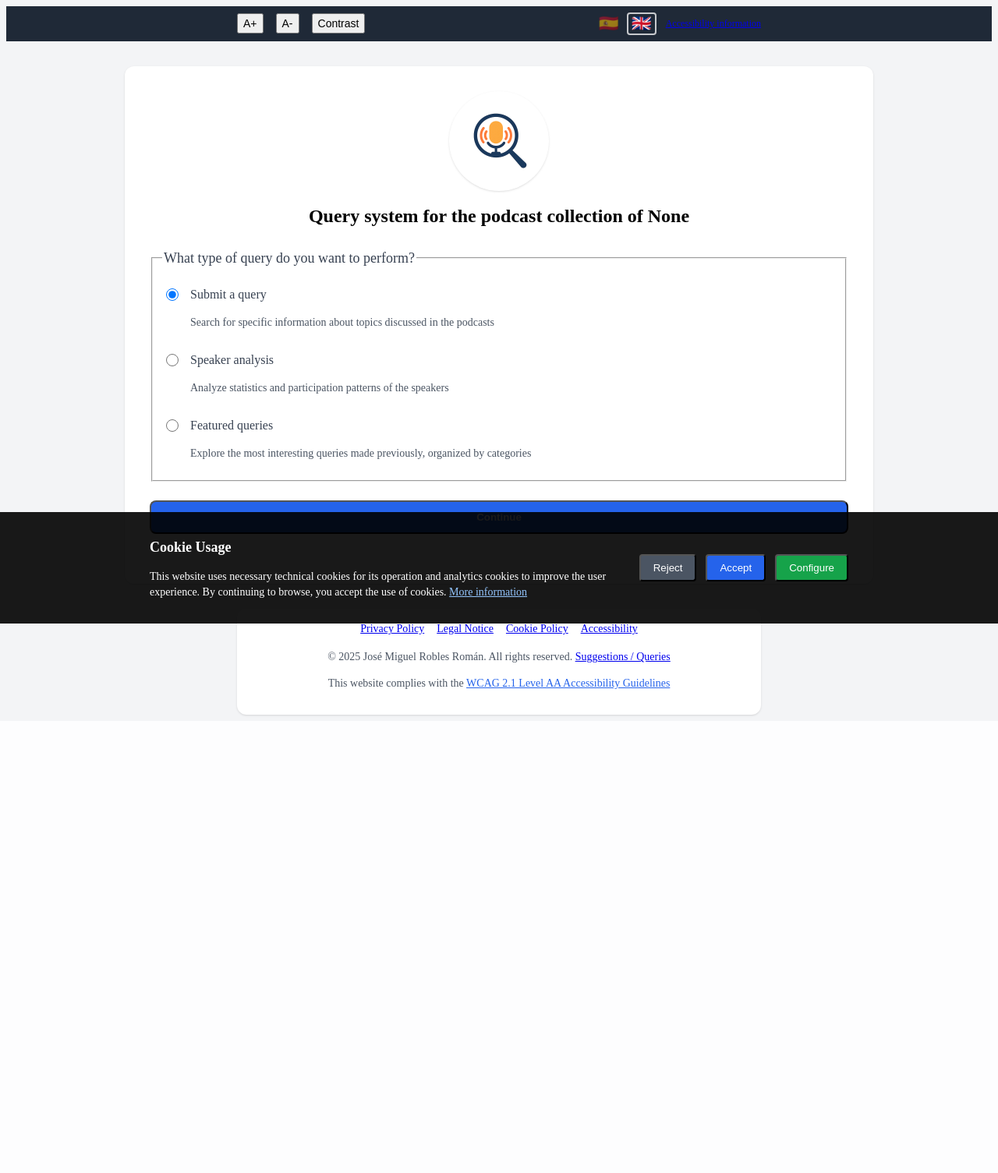
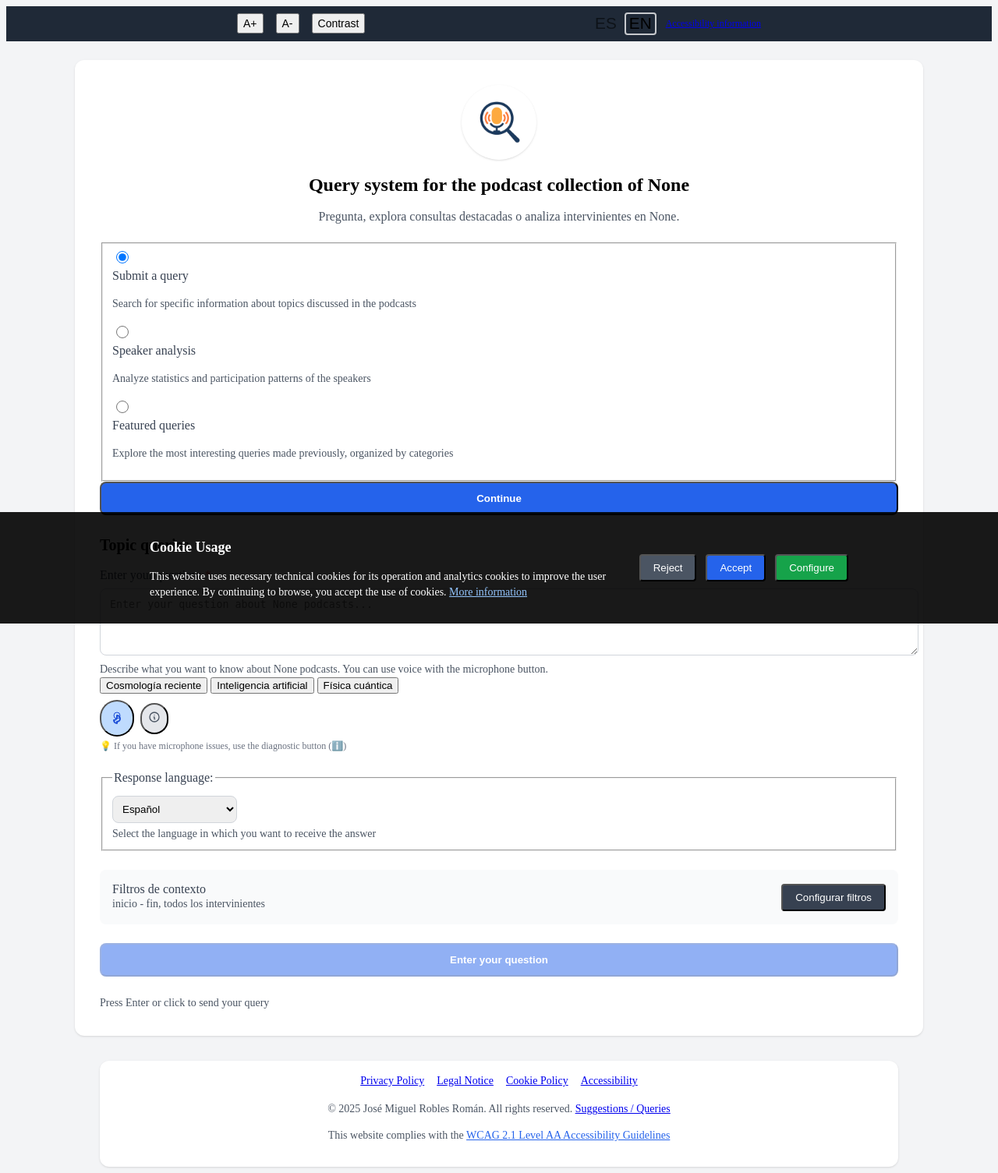
Before and after one commit to pulijon/Sttcast, a FastAPI app: page / in a window 1280 px wide. Shown: the whole page at 78% size. Before the commit the page ends 920 px from the top, so only its background shows below. Run offline with FastAPI, Linux system fonts and the light colour scheme; data that the repository does not hold is empty; parts of the project's set-up code (start-up, migrations or seed data) failed here and were passed over; some libraries are stand-ins or nearby versions.

Commit message:
feat(rag-client): update index template and client scripts

```diff
--- a/rag/client/static/js/client_rag.js
+++ b/rag/client/static/js/client_rag.js
@@ -30,6 +30,10 @@
         const contextFilterSpeakers = document.getElementById('contextFilterSpeakers');
         const contextFiltersSummary = document.getElementById('contextFiltersSummary');
         const contextFiltersError = document.getElementById('contextFiltersError');
+        const exampleQueryButtons = document.querySelectorAll('.example-query');
+        const loadingStatusPanel = document.getElementById('loadingStatusPanel');
+        const loadingStepLabel = document.getElementById('loadingStepLabel');
+        const loadingStepDetail = document.getElementById('loadingStepDetail');
 
         // Variables para navegación entre formularios
         const queryTypeSelection = document.getElementById('queryTypeSelection');
@@ -92,6 +96,7 @@
         let fontSize = 16;
         let highContrast = false;
         let countdownInterval = null; // Intervalo para la cuenta atrás del loading
+        let loadingMessageInterval = null;
 
         // Control de estado del botón de envío y prevención de consultas duplicadas
         let initialQuestionValue = '';  // Valor inicial o desde consulta guardada
@@ -108,6 +113,24 @@
             speakers: ['todos']
         };
         let contextFiltersApplied = false;
+        const loadingSteps = [
+            {
+                label: 'Preparando la consulta',
+                detail: 'Calculando el significado de la pregunta.'
+            },
+            {
+                label: 'Buscando contexto',
+                detail: 'Localizando fragmentos relevantes en la colección.'
+            },
+            {
+                label: 'Generando respuesta',
+                detail: 'Componiendo una respuesta con referencias verificables.'
+            },
+            {
+                label: 'Revisando resultados',
+                detail: 'Preparando enlaces, tiempos y consultas relacionadas.'
+            }
+        ];
 
         // Variables para la sección de votación
         const voteSection = document.getElementById('voteSection');
@@ -174,6 +197,26 @@
             const speakers = contextFilters.speakers || ['todos'];
             const speakerText = speakers.includes('todos') ? 'todos los intervinientes' : speakers.join(', ');
             contextFiltersSummary.textContent = `${from || 'inicio'} - ${to || 'fin'}, ${speakerText}`;
+        }
+
+        function showMode(mode) {
+            queryTypeSelection.classList.remove('hidden');
+            topicsForm.classList.toggle('hidden', mode !== 'topics');
+            speakersForm.classList.toggle('hidden', mode !== 'speakers');
+            faqSection.classList.toggle('hidden', mode !== 'faq');
+
+            const selected = document.querySelector(`input[name="queryType"][value="${mode}"]`);
+            if (selected) {
+                selected.checked = true;
+            }
+
+            if (mode === 'topics') {
+                questionInput.focus();
+            } else if (mode === 'speakers') {
+                startDateInput.focus();
+            } else if (mode === 'faq') {
+                loadFaq();
+            }
         }
 
         function populateSpeakerOptions(speakers, selectedSpeakers = ['todos']) {
@@ -249,6 +292,18 @@
             }
 
             updateSubmitButtonState();
+        });
+
+        exampleQueryButtons.forEach(button => {
+            button.addEventListener('click', () => {
+                questionInput.value = button.dataset.question || button.textContent.trim();
+                questionHasChanged = questionInput.value !== initialQuestionValue;
+                if (showingSimilarQueries) {
+                    hideSimilarQueries();
+                }
+                updateSubmitButtonState();
+                questionInput.focus();
+            });
         });
 
         if (openContextFiltersBtn && contextFiltersDialog) {
@@ -590,18 +645,10 @@
                 return;
             }
 
-            // Ocultar sección de selección
-            queryTypeSelection.classList.add('hidden');
-
             if (selectedType.value === 'topics') {
-                // Mostrar formulario de consultas por temas y reiniciar estado
-                topicsForm.classList.remove('hidden');
-                resetQuestionState('');
-                questionInput.focus();
-                } else if (selectedType.value === 'speakers') {
-                // Mostrar formulario de análisis de intervinientes
-                speakersForm.classList.remove('hidden');
-                startDateInput.focus();
+                showMode('topics');
+            } else if (selectedType.value === 'speakers') {
+                showMode('speakers');
 
                 // Establecer fechas por defecto (último mes)
                 const today = new Date();
@@ -611,10 +658,14 @@
                 startDateInput.value = lastMonth.toISOString().split('T')[0];
                 endDateInput.value = today.toISOString().split('T')[0];
             } else if (selectedType.value === 'faq') {
-                // Mostrar sección de consultas destacadas (FAQ)
-                faqSection.classList.remove('hidden');
-                loadFaq();
-            }
+                showMode('faq');
+            }
+        });
+
+        document.querySelectorAll('input[name="queryType"]').forEach(input => {
+            input.addEventListener('change', () => {
+                queryTypeForm.dispatchEvent(new Event('submit', { cancelable: true }));
+            });
         });
 
         // ===== CARGAR CONSULTA GUARDADA SI EXISTE =====
@@ -672,8 +723,7 @@
 
         // Botones de volver atrás
         backToSelection.addEventListener('click', () => {
-            topicsForm.classList.add('hidden');
-            queryTypeSelection.classList.remove('hidden');
+            showMode('topics');
             // Limpiar formulario de temas y reiniciar estado
             resetQuestionState('');
             resultsSection.classList.add('hidden');
@@ -682,8 +732,7 @@
         });
 
         backToSelectionSpeakers.addEventListener('click', () => {
-            speakersForm.classList.add('hidden');
-            queryTypeSelection.classList.remove('hidden');
+            showMode('topics');
             // Limpiar formulario de intervinientes
             speakersAnalysisForm.reset();
             chartsSection.classList.add('hidden');
@@ -695,8 +744,7 @@
 
         // Botón de volver desde FAQ
         backToSelectionFaq.addEventListener('click', () => {
-            faqSection.classList.add('hidden');
-            queryTypeSelection.classList.remove('hidden');
+            showMode('topics');
             // Limpiar contenido FAQ
             faqCategories.innerHTML = '';
             faqUncategorizedList.innerHTML = '';
@@ -1229,14 +1277,25 @@ if ('webkitSpeechRecognition' in window || 'SpeechRecognition' in window) {
         submitBtn.disabled = loading;
         if (loading) {
             let countdown = 59;
+            let loadingStepIndex = 0;
             // Mantener el spinner visible pero ajustar el texto para que sea más claro
             loadingSpinner.classList.remove('hidden');
             submitText.textContent = t('submit.querying', { countdown: countdown });
             submitBtn.setAttribute('aria-busy', 'true');
+            if (loadingStatusPanel) {
+                loadingStatusPanel.classList.remove('hidden');
+            }
+            if (loadingStepLabel && loadingStepDetail) {
+                loadingStepLabel.textContent = loadingSteps[0].label;
+                loadingStepDetail.textContent = loadingSteps[0].detail;
+            }
 
             // Limpiar cualquier intervalo anterior
             if (countdownInterval) {
                 clearInterval(countdownInterval);
+            }
+            if (loadingMessageInterval) {
+                clearInterval(loadingMessageInterval);
             }
 
             // Iniciar cuenta atrás
@@ -1251,15 +1310,34 @@ if ('webkitSpeechRecognition' in window || 'SpeechRecognition' in window) {
                     countdownInterval = null;
                 }
             }, 1000);
+
+            loadingMessageInterval = setInterval(() => {
+                loadingStepIndex = Math.min(loadingStepIndex + 1, loadingSteps.length - 1);
+                if (loadingStepLabel && loadingStepDetail) {
+                    loadingStepLabel.textContent = loadingSteps[loadingStepIndex].label;
+                    loadingStepDetail.textContent = loadingSteps[loadingStepIndex].detail;
+                }
+                if (loadingStepIndex === loadingSteps.length - 1 && loadingMessageInterval) {
+                    clearInterval(loadingMessageInterval);
+                    loadingMessageInterval = null;
+                }
+            }, 9000);
         } else {
             submitText.textContent = t('submit.submit');
             loadingSpinner.classList.add('hidden');
             submitBtn.setAttribute('aria-busy', 'false');
+            if (loadingStatusPanel) {
+                loadingStatusPanel.classList.add('hidden');
+            }
 
             // Limpiar el intervalo cuando se detiene la carga
             if (countdownInterval) {
                 clearInterval(countdownInterval);
                 countdownInterval = null;
+            }
+            if (loadingMessageInterval) {
+                clearInterval(loadingMessageInterval);
+                loadingMessageInterval = null;
             }
         }
     }
--- a/rag/client/templates/index.html
+++ b/rag/client/templates/index.html
@@ -9,6 +9,9 @@
     <meta name="description" content="Realiza consultas inteligentes en la colección de podcasts de {{ podcast_name }}. Busca información específica con referencias y timestamps.">
     <meta name="author" content="José Miguel Robles Román">
     <meta name="robots" content="index, follow">
+    <link rel="preconnect" href="https://fonts.googleapis.com">
+    <link rel="preconnect" href="https://fonts.gstatic.com" crossorigin>
+    <link href="https://fonts.googleapis.com/css2?family=Sora:wght@500;700;800&family=Source+Sans+3:wght@400;500;600;700&display=swap" rel="stylesheet">
 
     <script src="https://cdn.tailwindcss.com"></script>
     <script>
@@ -69,7 +72,7 @@
     </div>
 
     <!-- Controles de accesibilidad -->
-    <div class="w-full bg-gray-800 text-white py-2">
+    <div class="a11y-toolbar w-full bg-gray-800 text-white py-2">
         <div class="max-w-2xl mx-auto flex justify-between items-center px-4">
             <div class="flex gap-4">
                 <button id="increaseFontSize" class="text-sm hover:text-blue-300 focus:outline-none focus:ring-1 focus:ring-white"
@@ -89,12 +92,18 @@
                 <!-- Selector de idioma de la interfaz -->
                 <div class="flex gap-1" role="group" aria-label="Interface language">
                     <button class="lang-btn" data-lang="es"
-                            title="Español" aria-label="Cambiar idioma a español" aria-pressed="true">🇪🇸</button>
+                            title="Español" aria-label="Cambiar idioma a español" aria-pressed="true">
+                        <span class="lang-flag-symbol" aria-hidden="true"></span>
+                        <span class="lang-btn-label">ES</span>
+                    </button>
                     <button class="lang-btn" data-lang="en"
-                            title="English" aria-label="Change language to English" aria-pressed="false">🇬🇧</button>
+                            title="English" aria-label="Change language to English" aria-pressed="false">
+                        <span class="lang-flag-symbol" aria-hidden="true"></span>
+                        <span class="lang-btn-label">EN</span>
+                    </button>
                 </div>
                 <div class="text-xs">
-                    <a href="#" onclick="showAccessibilityInfo()" class="hover:text-blue-300 focus:outline-none focus:ring-1 focus:ring-white"
+                    <a href="#" onclick="showAccessibilityInfo()" class="accessibility-info-link hover:text-blue-200 focus:outline-none focus:ring-1 focus:ring-white"
                        data-i18n="a11y.infoLink">
                         Información de accesibilidad
                     </a>
@@ -103,24 +112,25 @@
         </div>
     </div>
 
-    <main class="w-full max-w-4xl mt-8 bg-white rounded-xl shadow p-8" id="main-content">
+    <main class="app-shell w-full max-w-5xl mt-6 bg-white rounded-xl shadow p-8" id="main-content">
 
         <!-- Logo/PNG antes del título -->
-        <div class="flex justify-center mb-4">
+        <div class="flex justify-center mb-3">
             <img src="{{ base_path }}/static/images/sttcast-logo.png"
                 alt="Sttcast logo"
-                class="h-32 w-32 rounded-full shadow"
+                class="h-24 w-24 rounded-full shadow"
                 loading="lazy">
         </div>
-        <h1 class="text-2xl font-bold mb-6 text-center" data-i18n="main.title">Sistema de consultas en la colección de podcasts de {{ podcast_name }}</h1>
+        <h1 class="text-2xl font-bold mb-2 text-center" data-i18n="main.title">Sistema de consultas en la colección de podcasts de {{ podcast_name }}</h1>
+        <p class="app-subtitle text-center text-gray-600 mb-6">Pregunta, explora consultas destacadas o analiza intervinientes en {{ podcast_name }}.</p>
 
         <!-- Formulario de selección inicial -->
-        <section id="queryTypeSelection" class="mb-8">
-            <form id="queryTypeForm" class="space-y-6" role="form" aria-label="Selección del tipo de consulta">
+        <section id="queryTypeSelection" class="mb-6">
+            <form id="queryTypeForm" class="quick-actions" role="form" aria-label="Selección del tipo de consulta">
                 <fieldset>
-                    <legend class="text-lg font-medium text-gray-700 mb-4" data-i18n="queryType.legend">¿Qué tipo de consulta deseas realizar?</legend>
-                    <div class="space-y-3">
-                        <label class="flex items-start space-x-3 cursor-pointer">
+                    <legend class="sr-only" data-i18n="queryType.legend">¿Qué tipo de consulta deseas realizar?</legend>
+                    <div class="quick-action-grid">
+                        <label class="quick-action-card">
                             <input type="radio" name="queryType" value="topics" checked
                                    class="mt-1 h-4 w-4 text-blue-600 focus:ring-blue-500 border-gray-300">
                             <div>
@@ -128,7 +138,7 @@
                                 <p class="text-sm text-gray-600" data-i18n="queryType.topicsDesc">Busca información específica sobre los contenidos y temas discutidos en los podcasts</p>
                             </div>
                         </label>
-                        <label class="flex items-start space-x-3 cursor-pointer">
+                        <label class="quick-action-card">
                             <input type="radio" name="queryType" value="speakers"
                                    class="mt-1 h-4 w-4 text-blue-600 focus:ring-blue-500 border-gray-300">
                             <div>
@@ -136,7 +146,7 @@
                                 <p class="text-sm text-gray-600" data-i18n="queryType.speakersDesc">Analiza estadísticas y patrones de participación de los contertulios</p>
                             </div>
                         </label>
-                        <label class="flex items-start space-x-3 cursor-pointer">
+                        <label class="quick-action-card">
                             <input type="radio" name="queryType" value="faq"
                                    class="mt-1 h-4 w-4 text-blue-600 focus:ring-blue-500 border-gray-300">
                             <div>
@@ -148,7 +158,7 @@
                 </fieldset>
 
                 <button type="submit"
-                        class="w-full bg-blue-600 text-white font-bold rounded-lg py-3 hover:bg-blue-700 focus:outline-none focus:ring-2 focus:ring-blue-500 focus:ring-offset-2 transition"
+                        class="quick-actions-submit w-full bg-blue-600 text-white font-bold rounded-lg py-3 hover:bg-blue-700 focus:outline-none focus:ring-2 focus:ring-blue-500 focus:ring-offset-2 transition"
                         data-i18n="queryType.continue">
                     Continuar
                 </button>
@@ -156,10 +166,10 @@
         </section>
 
         <!-- Formulario de consultas por temas (original) -->
-        <section id="topicsForm" class="hidden">
+        <section id="topicsForm">
             <div class="mb-4">
                 <button type="button" id="backToSelection"
-                        class="text-blue-600 hover:text-blue-800 focus:outline-none focus:ring-2 focus:ring-blue-500 rounded"
+                        class="hidden text-blue-600 hover:text-blue-800 focus:outline-none focus:ring-2 focus:ring-blue-500 rounded"
                         data-i18n="topics.back">
                     ← Volver a selección de tipo de consulta
                 </button>
@@ -186,6 +196,12 @@
 
                     <div id="question-help" class="text-sm text-gray-600 mt-1" data-i18n="topics.questionHelp">
                         Describe lo que quieres saber sobre los podcasts de {{ podcast_name }}. Puedes utilizar la voz con el botón de micrófono.
+                    </div>
+
+                    <div class="example-query-row" aria-label="Ejemplos de preguntas">
+                        <button type="button" class="example-query" data-question="¿Qué temas de cosmología se han tratado recientemente?">Cosmología reciente</button>
+                        <button type="button" class="example-query" data-question="Resume las ideas principales sobre inteligencia artificial.">Inteligencia artificial</button>
+                        <button type="button" class="example-query" data-question="¿Qué episodios hablan de física cuántica?">Física cuántica</button>
                     </div>
 
                     <div class="flex items-center mt-2">
@@ -297,6 +313,17 @@
                     Presiona Enter o haz clic para enviar tu consulta
                 </div>
             </form>
+
+            <div id="loadingStatusPanel" class="loading-status-panel hidden" role="status" aria-live="polite">
+                <div class="loading-status-header">
+                    <span class="loading-status-dot"></span>
+                    <div>
+                        <div id="loadingStepLabel" class="loading-status-title">Preparando la consulta</div>
+                        <div id="loadingStepDetail" class="loading-status-detail">Buscando fragmentos relevantes en la colección.</div>
+                    </div>
+                </div>
+                <div class="loading-status-bar"><span id="loadingStatusProgress"></span></div>
+            </div>
 
             <!-- Zona de resultados mejorada -->
             <section id="results" class="mt-10 hidden" role="region" aria-labelledby="results-title">
@@ -616,8 +643,8 @@
 
 
 <!-- Footer con información legal -->
-    <footer class="w-full max-w-2xl mt-8 text-center text-sm text-gray-600" role="contentinfo">
-        <div class="bg-white rounded-xl shadow p-4">
+    <footer class="w-full max-w-5xl mt-8 text-center text-sm text-gray-600" role="contentinfo">
+        <div class="footer-panel bg-white rounded-xl shadow p-4">
             <div class="flex flex-wrap justify-center gap-4 mb-4">
                 <a href="#" onclick="showPrivacyPolicy()" class="hover:text-blue-600 focus:outline-none focus:ring-1 focus:ring-blue-500"
                    data-i18n="footer.privacy">
```
